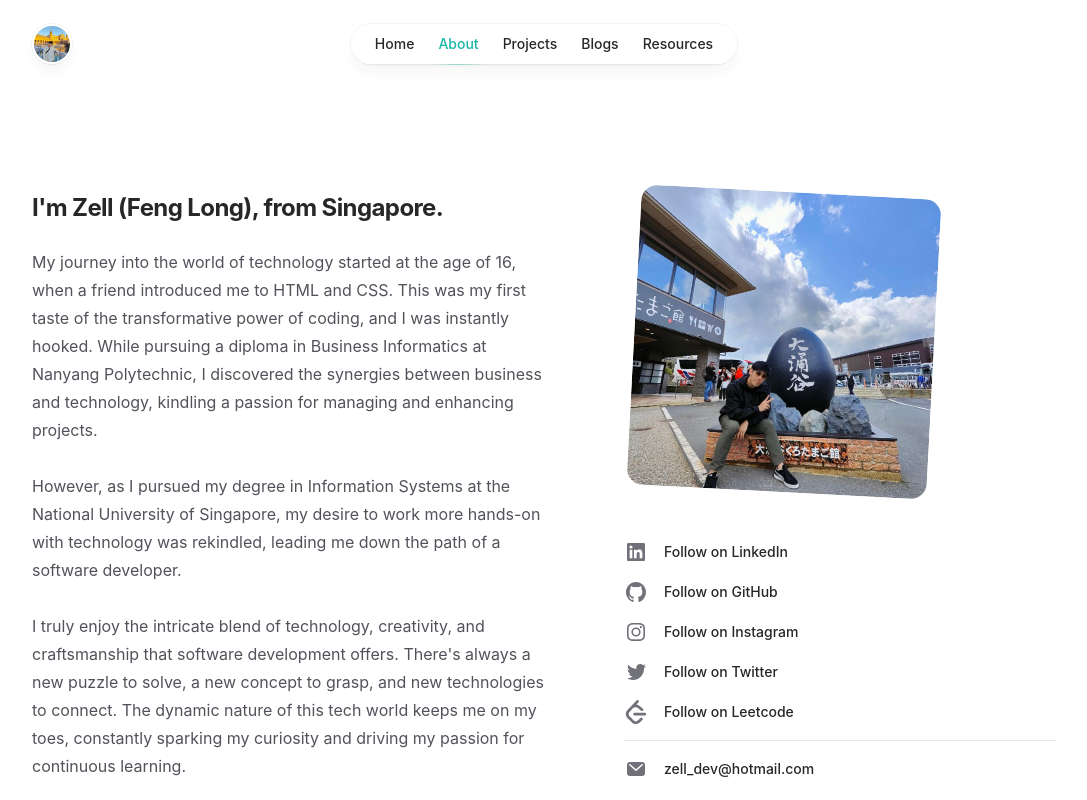
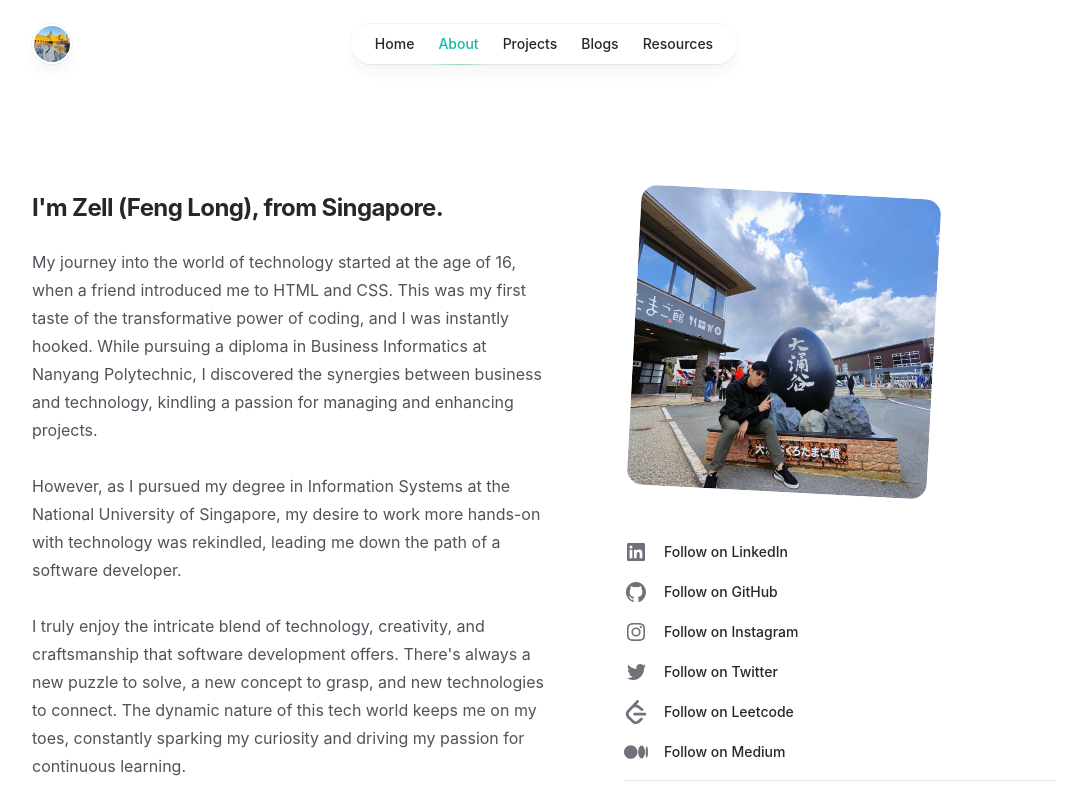
Before and after one commit to ngfenglong/with-zell, a Next.js app: page /about in a window 1280 px wide. Shown: the top 800 px of the page, without its empty margins (96-1183 px from the left). Built offline with nearby package versions, Linux system fonts and the light colour scheme.

Commit message:
Add Medium link on about page

```diff
--- a/src/components/social-link/Icons.jsx
+++ b/src/components/social-link/Icons.jsx
@@ -74,10 +74,10 @@ export function TelegramIcon(props) {
 export function MediumIcon(props) {
   return (
     <svg
+      xmlns="http://www.w3.org/2000/svg"
+      viewBox="0 -55 256 256"
       width="24px"
       height="24px"
-      viewBox="0 -55 256 256"
-      xmlns="http://www.w3.org/2000/svg"
     >
       <path
         d="M72.2009141,1.42108547e-14 C112.076502,1.42108547e-14 144.399375,32.5485469 144.399375,72.6964154 C144.399375,112.844284 112.074049,145.390378 72.2009141,145.390378 C32.327779,145.390378 0,112.844284 0,72.6964154 C0,32.5485469 32.325326,1.42108547e-14 72.2009141,1.42108547e-14 Z M187.500628,4.25836743 C207.438422,4.25836743 223.601085,34.8960455 223.601085,72.6964154 L223.603538,72.6964154 C223.603538,110.486973 207.440875,141.134463 187.503081,141.134463 C167.565287,141.134463 151.402624,110.486973 151.402624,72.6964154 C151.402624,34.9058574 167.562834,4.25836743 187.500628,4.25836743 Z M243.303393,11.3867175 C250.314,11.3867175 256,38.835526 256,72.6964154 C256,106.547493 250.316453,134.006113 243.303393,134.006113 C236.290333,134.006113 230.609239,106.554852 230.609239,72.6964154 C230.609239,38.837979 236.292786,11.3867175 243.303393,11.3867175 Z"
--- a/src/pages/about/index.jsx
+++ b/src/pages/about/index.jsx
@@ -7,6 +7,7 @@ import {
   LeetCodeIcon,
   LinkedInIcon,
   MailIcon,
+  MediumIcon,
   TwitterIcon,
 } from '../../components/social-link/Icons';
 import { ABOUT_PICTURE } from '../../constants/assets';
@@ -108,10 +109,16 @@ const AboutPage = () => {
                 Follow on Twitter
               </SocialLink>
               <SocialLink
-                href="https://leetcode.com/zell1502/"
+                href="https://leetcode.com/zell_dev/"
                 icon={LeetCodeIcon}
               >
                 Follow on Leetcode
+              </SocialLink>
+              <SocialLink
+                href="https://medium.com/@zell_dev/"
+                icon={MediumIcon}
+              >
+                Follow on Medium
               </SocialLink>
               <hr className="text-zinc-100" />
               <SocialLink href="mailto:zell_dev@hotmail.com" icon={MailIcon}>
```
